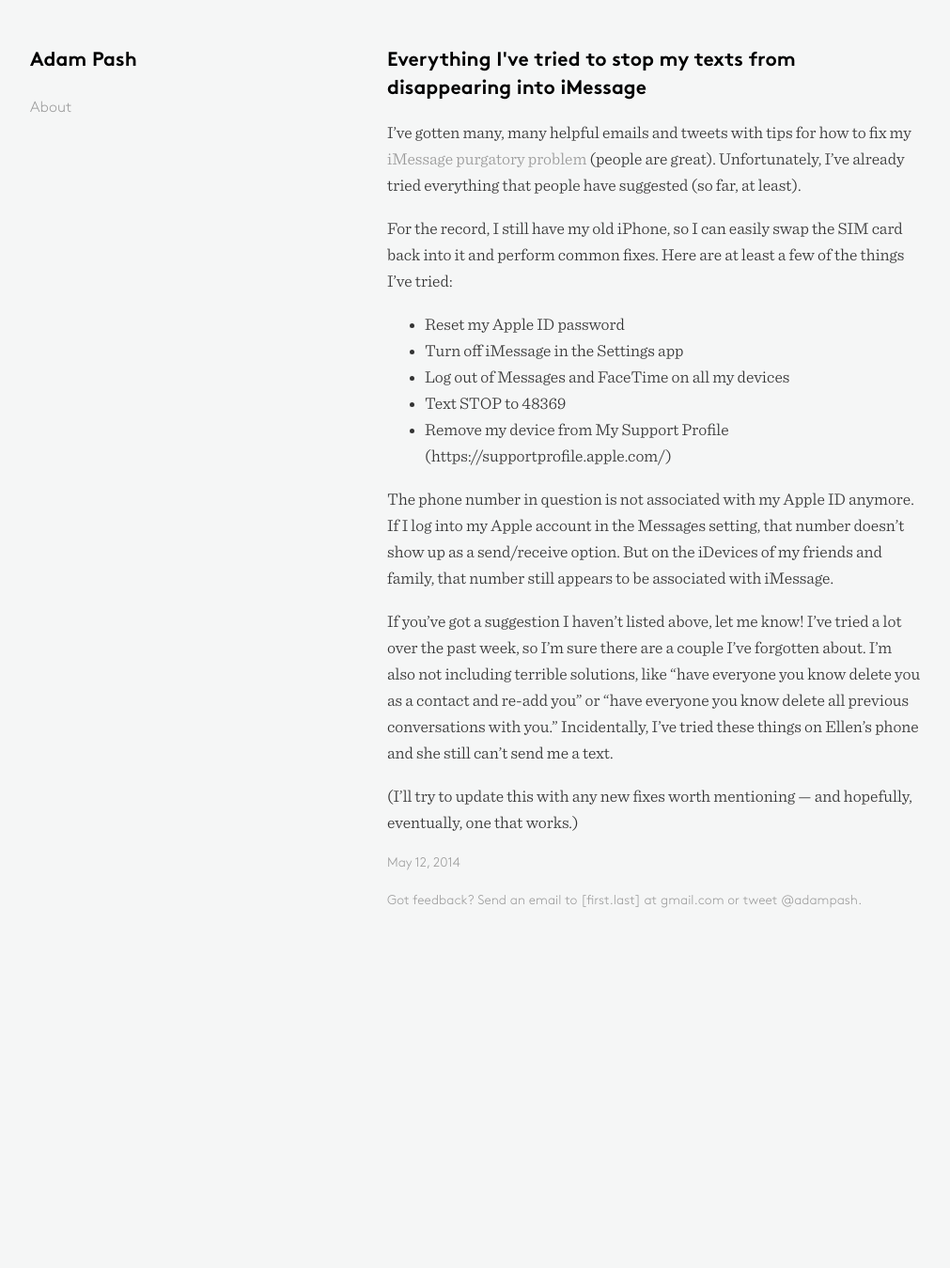
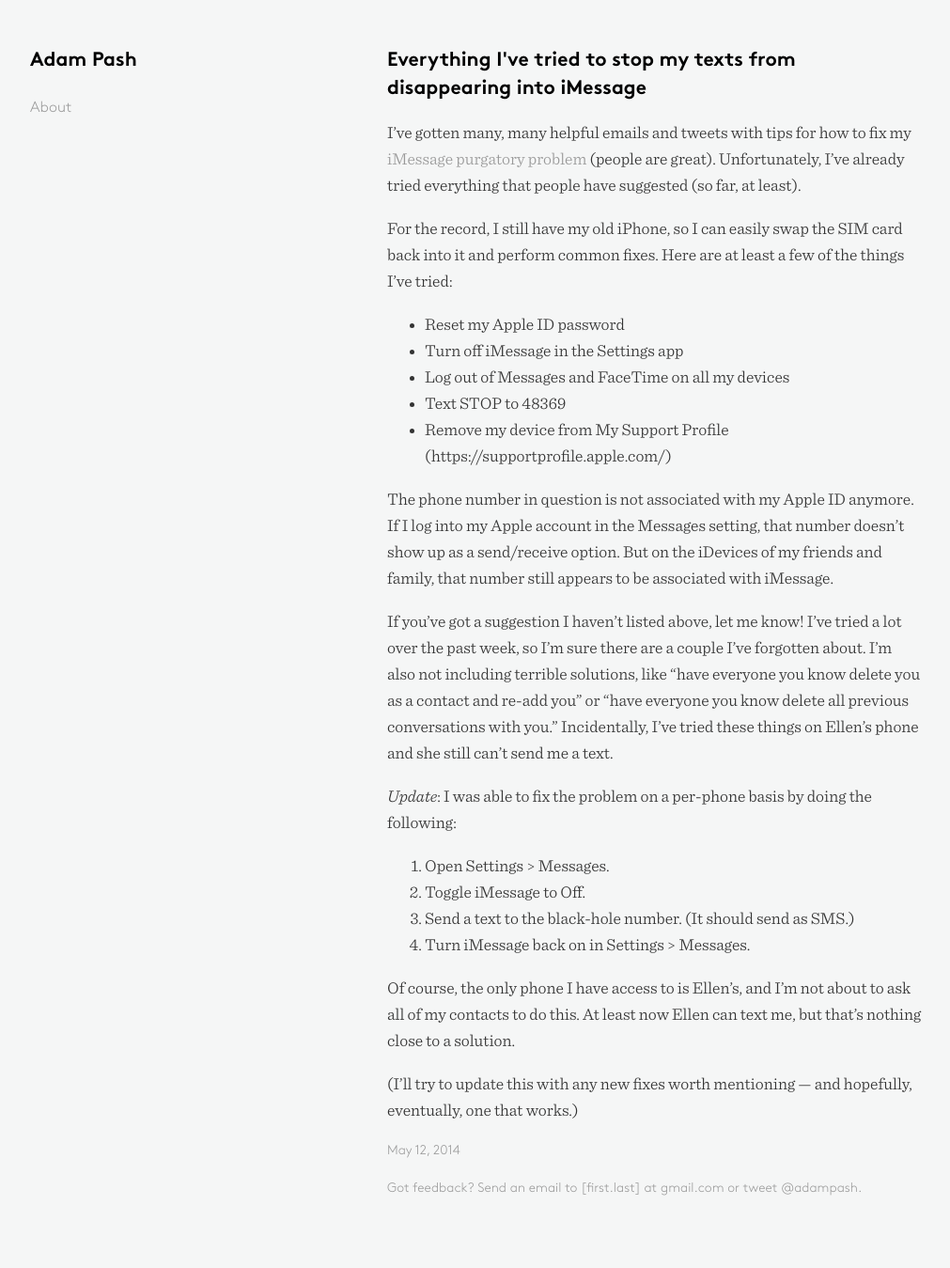
Before and after one commit to adampash/adampash.github.io, a Jekyll site: the page built from _posts/2014-05-12-how-i've-tried-to-fix-imessage.md, in a window 1280 px wide. Shown: the whole page at 94% size, without its empty margins (38-1049 px from the left). Built offline with Jekyll 4.4.1, drawn with Linux system fonts in a browser that asks for light colours; Markdown is read by kramdown in place of the engine named in the settings; before the commit the page ends 1043 px from its top, so only the background shows below that.

Commit message:
Updated with per-phone success

```diff
--- a/_posts/2014-05-12-how-i've-tried-to-fix-imessage.md
+++ b/_posts/2014-05-12-how-i've-tried-to-fix-imessage.md
@@ -18,4 +18,13 @@
 
 If you've got a suggestion I haven't listed above, let me know! I've tried a lot over the past week, so I'm sure there are a couple I've forgotten about. I'm also not including terrible solutions, like "have everyone you know delete you as a contact and re-add you" or "have everyone you know delete all previous conversations with you." Incidentally, I've tried these things on Ellen's phone and she still can't send me a text.
 
+_Update_: I was able to fix the problem on a per-phone basis  by doing the following:
+
+1. Open Settings > Messages.
+2. Toggle iMessage to Off.
+3. Send a text to the black-hole number. (It should send as SMS.)
+4. Turn iMessage back on in Settings > Messages.
+
+Of course, the only phone I have access to is Ellen's, and I'm not about to ask all of my contacts to do this. At least now Ellen can text me, but that's nothing close to a solution.
+
 (I'll try to update this with any new fixes worth mentioning &mdash; and hopefully, eventually, one that works.)
```
